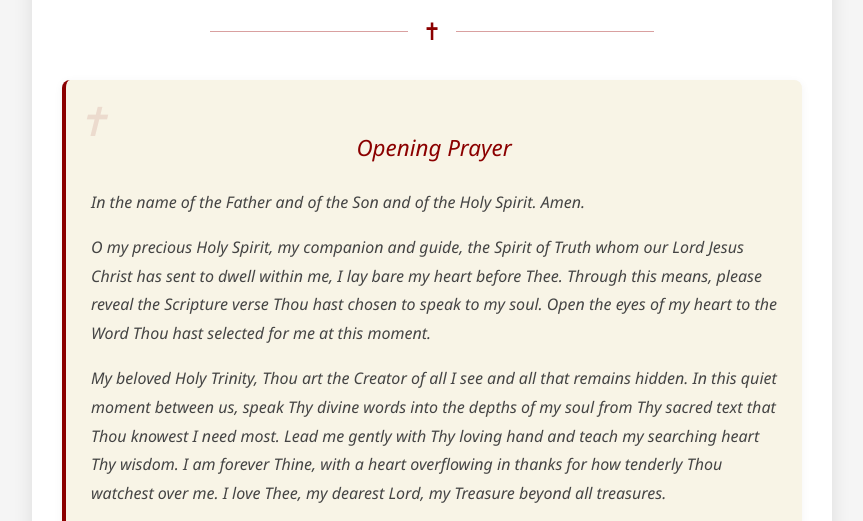
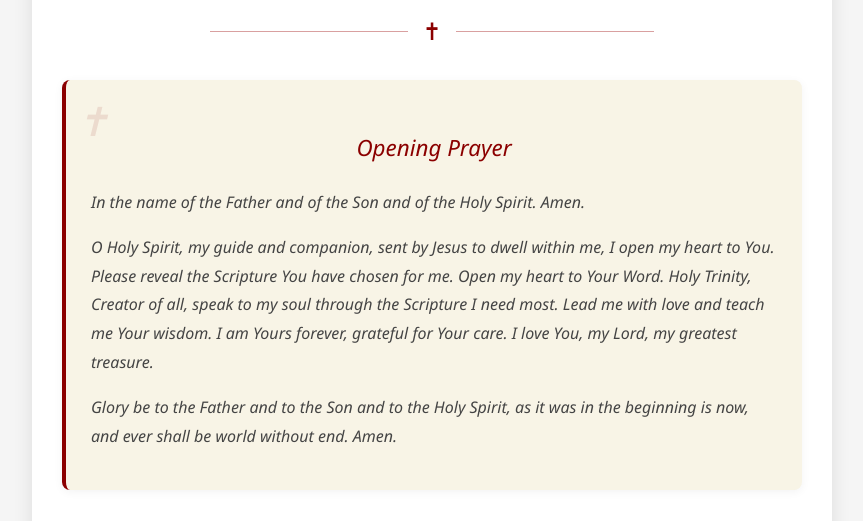
Before and after one commit to jovarmath/BibleChapter, a plain HTML site: page index.html in a window 1280 px wide. Shown: the part 206-727 px from the top of the page, without its empty margins (208-1071 px from the left). Drawn offline with Linux system fonts and the light colour scheme.

Commit message:
Updated Prayer

```diff
--- a/index.html
+++ b/index.html
@@ -356,11 +356,9 @@
             <h3>Opening Prayer</h3>
             <p>In the name of the Father and of the Son and of the Holy Spirit. Amen.</p>
 
-            <p>O my precious Holy Spirit, my companion and guide, the Spirit of Truth whom our Lord Jesus Christ has sent to dwell within me,
-            I lay bare my heart before Thee. Through this means, please reveal the Scripture verse Thou hast chosen to speak to my soul. Open the eyes of my heart to the Word Thou hast selected for me at this moment.</p>
+            <p>O Holy Spirit, my guide and companion, sent by Jesus to dwell within me, I open my heart to You. Please reveal the Scripture You have chosen for me. Open my heart to Your Word.
 
-            <p>My beloved Holy Trinity, Thou art the Creator of all I see and all that remains hidden. In this quiet moment between us, speak Thy divine words into the depths of my soul from Thy sacred text that Thou knowest I need most. Lead me gently with Thy loving hand
-            and teach my searching heart Thy wisdom. I am forever Thine, with a heart overflowing in thanks for how tenderly Thou watchest over me. I love Thee, my dearest Lord, my Treasure beyond all treasures.</p>
+Holy Trinity, Creator of all, speak to my soul through the Scripture I need most. Lead me with love and teach me Your wisdom. I am Yours forever, grateful for Your care. I love You, my Lord, my greatest treasure.</p>
 
             <p>Glory be to the Father and to the Son and to the Holy Spirit, as it was in the beginning is now, and ever shall be world without end. Amen.</p>
         </div>
```
